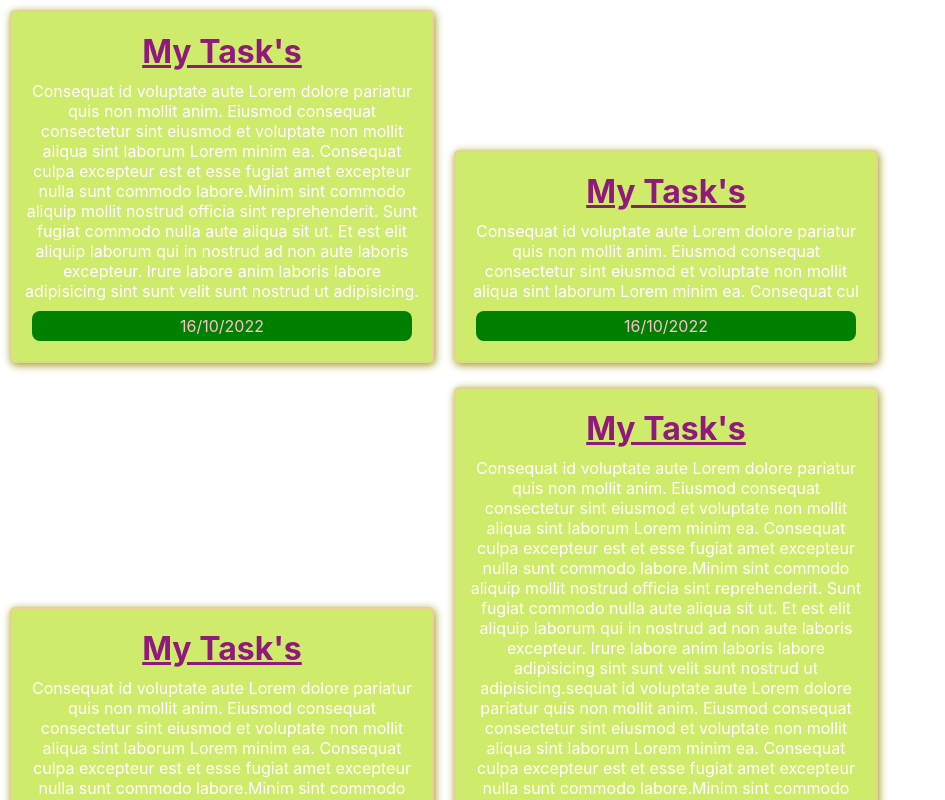
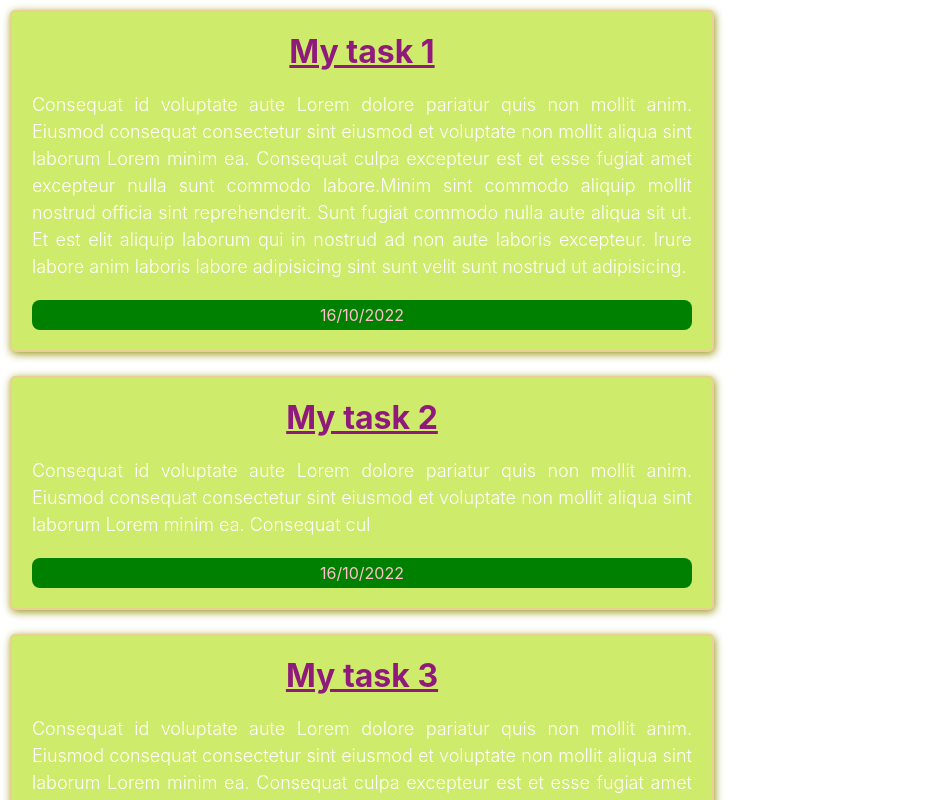
Before and after one commit to Mraj101/Vanilla-Js-and-React, a React (Create React App) app in the folder reactjsbasics/my-app/: page / in a window 1280 px wide. Shown: the top 800 px of the page, without its empty margins (0-945 px from the left). Built offline with nearby package versions, Linux system fonts and the light colour scheme.

Commit message:
files were tweaked

```diff
--- a/reactjsbasics/my-app/public/index.css
+++ b/reactjsbasics/my-app/public/index.css
@@ -21,7 +21,7 @@ code {
   display: inline-block;
   margin: 10px;
   padding: 10px;
-  width: 50vh;
+  width: 85vh;
   border: 2px solid rgb(233, 209, 150);
   border-radius: 5px;
   color: white;
--- a/reactjsbasics/my-app/public/index.html
+++ b/reactjsbasics/my-app/public/index.html
@@ -25,5 +25,6 @@
       To begin the development, run `npm start` or `yarn start`.
       To create a production bundle, use `npm run build` or `yarn build`.
     -->
+    <script src="../src/index.js" type="text/jsx"></script>
   </body>
 </html>
--- a/reactjsbasics/my-app/src/App.js
+++ b/reactjsbasics/my-app/src/App.js
@@ -1,11 +1,24 @@
 import React from "react";
 import Card from "./component/Card"
 import Data from "./data.json"
+
+
+
+
+
+
 function App(){
+  // another way of fetching using for loops
+  /*
+        const items=[]
+       for(let i=0;i<Data.length;i++)
+       items.push( <Card content={Data[i].content} title={Data[i].title}/> )    */
+
+       const item=Data.map((item,index) => <Card key={index} content={item.content} title={item.title}/>)
   return (
     <div>
-      {  Data.map((item,index) => <Card content={item.content}/>)  }
- </div>
+         {item}
+    </div>
   )
 }
 
--- a/reactjsbasics/my-app/src/component/Card.js
+++ b/reactjsbasics/my-app/src/component/Card.js
@@ -17,11 +17,12 @@ const footer={
 }
 function Card(props)
 {
-    const{content}=props;
+    const {title,content}=props;
     return(
         <div className="Container">
-            <h3 className="card-head">My Task's</h3>
-            <p>{content}
+            <h3 className="card-head">{title}</h3>
+            <p style={{padding:"10px",lineHeight:"1.5" ,fontSize:"18px",fontWeight:"350",textAlign:"justify"}}>
+                {content}
             </p>
             <p style={footer}>{day+"/"+ month +"/"+ year}</p>
         </div>
--- a/reactjsbasics/my-app/src/data.json
+++ b/reactjsbasics/my-app/src/data.json
@@ -1,18 +1,21 @@
 [
     {
+        "title":"My task 1",
         "content":"Consequat id voluptate aute Lorem dolore pariatur quis non mollit anim. Eiusmod consequat consectetur sint eiusmod et voluptate non mollit aliqua sint laborum Lorem minim ea. Consequat culpa excepteur est et esse fugiat amet excepteur nulla sunt commodo labore.Minim sint commodo aliquip mollit nostrud officia sint reprehenderit. Sunt fugiat commodo nulla aute aliqua sit ut. Et est elit aliquip laborum qui in nostrud ad non aute laboris excepteur. Irure labore anim laboris labore adipisicing sint sunt velit sunt nostrud ut adipisicing."
     },
 
     {
+        "title":"My task 2",
         "content":"Consequat id voluptate aute Lorem dolore pariatur quis non mollit anim. Eiusmod consequat consectetur sint eiusmod et voluptate non mollit aliqua sint laborum Lorem minim ea. Consequat cul"
     },
 
     {
+        "title":"My task 3",
         "content":"Consequat id voluptate aute Lorem dolore pariatur quis non mollit anim. Eiusmod consequat consectetur sint eiusmod et voluptate non mollit aliqua sint laborum Lorem minim ea. Consequat culpa excepteur est et esse fugiat amet excepteur nulla sunt commodo labore.Minim sint commodo aliquip mollit nostrud officia sint reprehenderit. Sunt fugiat commodo nulla aute aliqua sit ut. Et est elit aliquip laborum qui in nostrud ad non aute laboris excepteur. Irure labore anim laboris labore adipisicing sint sunt velit sunt nostrud ut adipisicing."
     },
     {
+        "title":"My task 4",
         "content":"Consequat id voluptate aute Lorem dolore pariatur quis non mollit anim. Eiusmod consequat consectetur sint eiusmod et voluptate non mollit aliqua sint laborum Lorem minim ea. Consequat culpa excepteur est et esse fugiat amet excepteur nulla sunt commodo labore.Minim sint commodo aliquip mollit nostrud officia sint reprehenderit. Sunt fugiat commodo nulla aute aliqua sit ut. Et est elit aliquip laborum qui in nostrud ad non aute laboris excepteur. Irure labore anim laboris labore adipisicing sint sunt velit sunt nostrud ut adipisicing.sequat id voluptate aute Lorem dolore pariatur quis non mollit anim. Eiusmod consequat consectetur sint eiusmod et voluptate non mollit aliqua sint laborum Lorem minim ea. Consequat culpa excepteur est et esse fugiat amet excepteur nulla sunt commodo labore.Minim sint commodo aliquip mollit nostrud officia sint reprehenderit. Sunt fugiat commodo nulla aute aliqua sit ut. Et est elit aliquip laborum qui in nostrud ad non aute laboris excepteur. Irure labore anim laboris labore adipisicing sint sunt velit sunt nostrud ut adipisicing."
     }
 
-
 ]
```
